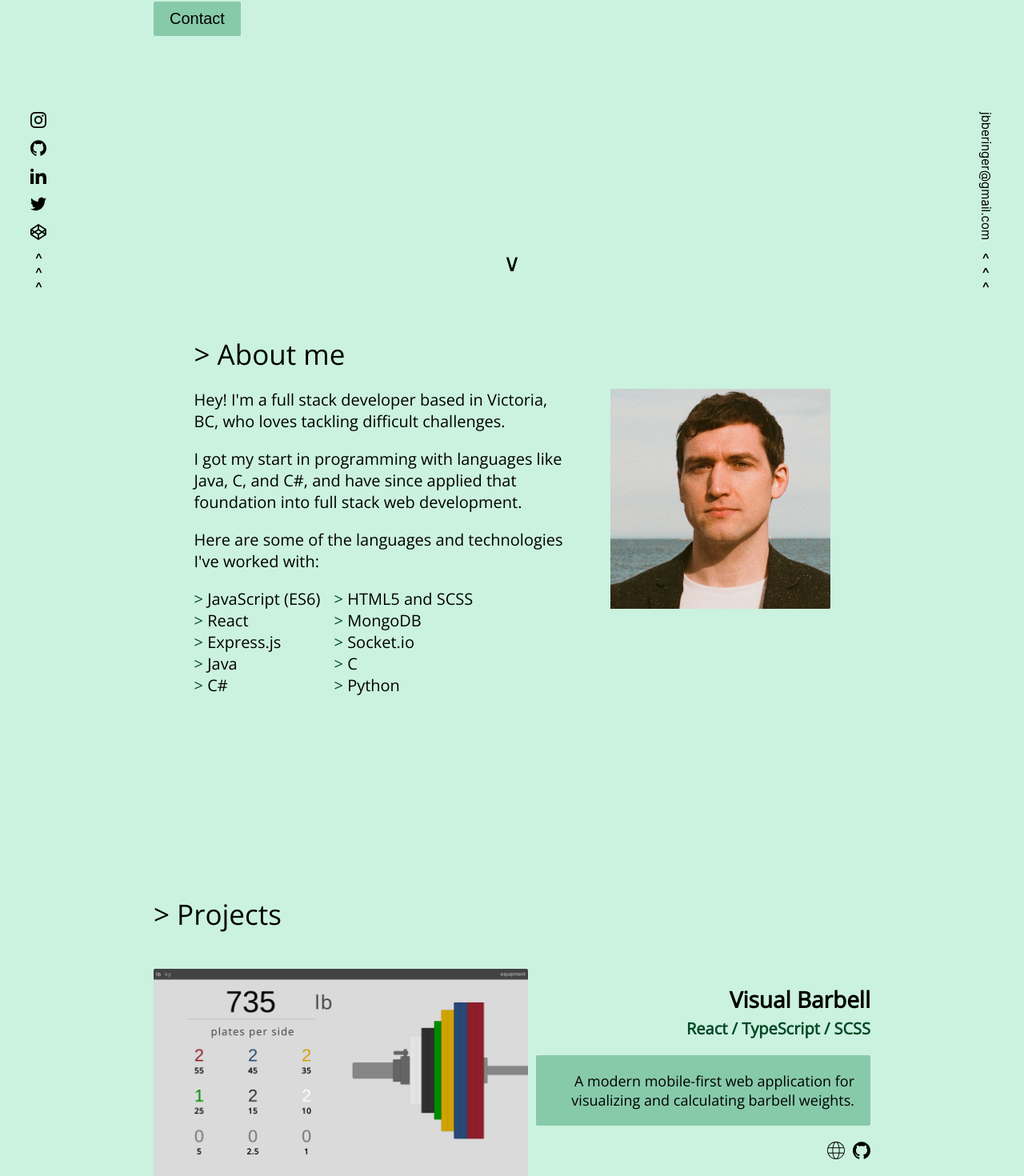
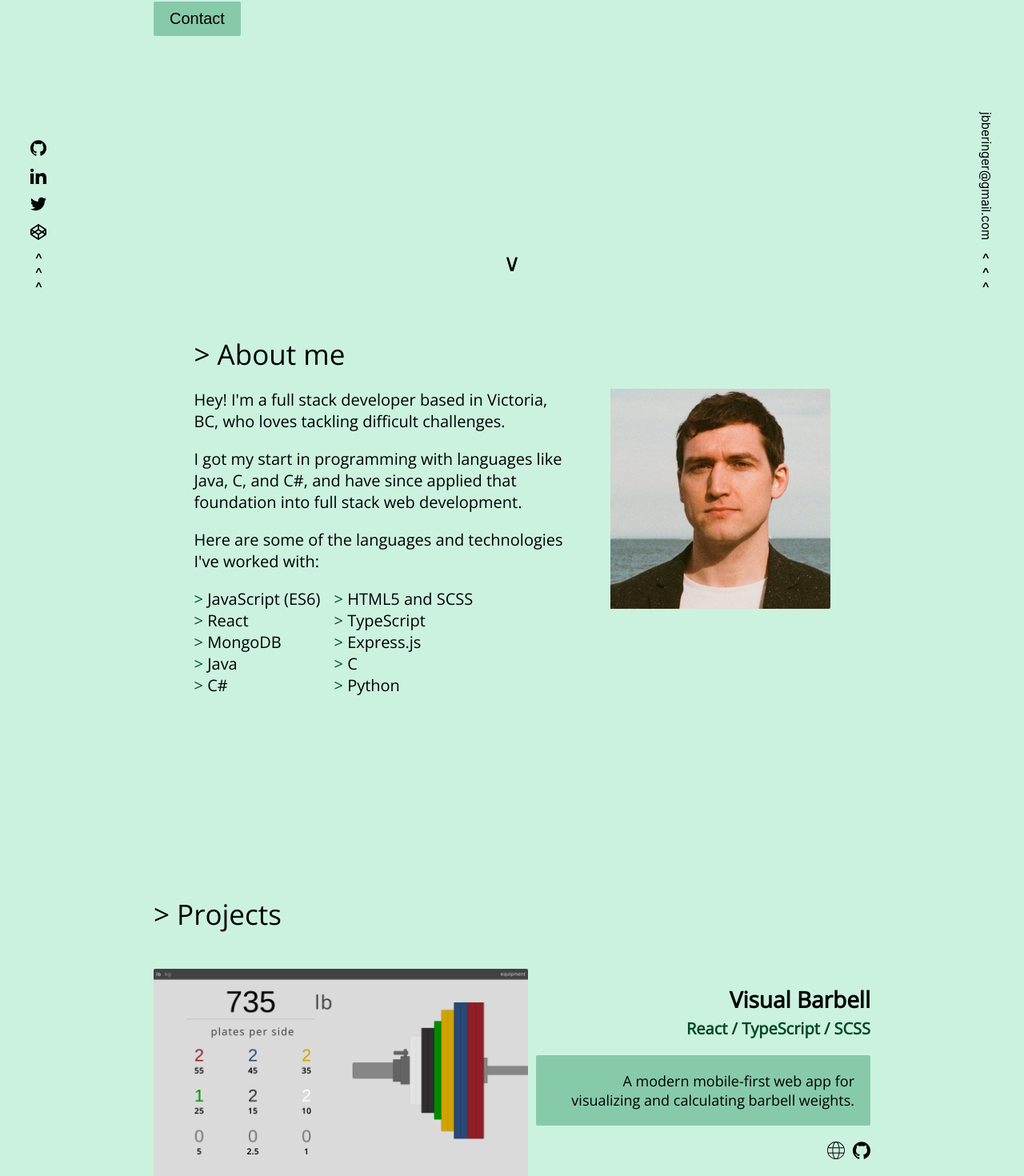
Before and after one commit to jbberinger/personal-website, a React (Create React App) app: page / in a window 1280 px wide. Shown: the part 431-1901 px from the top of the page at 80% size. Built offline with nearby package versions, Linux system fonts and the light colour scheme.

Commit message:
update social media links and fix ui bugs

```diff
--- a/src/components/about.js
+++ b/src/components/about.js
@@ -17,7 +17,7 @@ const AboutSection = ({ isVisible }) =>
                   <p>Here are some of the languages and technologies I've worked with:</p>
                 </div>
                 <ul className="about-list">
-                  {['JavaScript (ES6)', 'HTML5 and SCSS', 'React', 'MongoDB', 'Express.js', 'Socket.io', 'Java', 'C', 'C#', 'Python'].map(e => <li>{e}</li>)}
+                  {['JavaScript (ES6)', 'HTML5 and SCSS', 'React', 'TypeScript', 'MongoDB', 'Express.js', 'Java', 'C', 'C#', 'Python'].map(e => <li>{e}</li>)}
                 </ul>
               </div>
               <div className="about-img-container">
--- a/src/components/footer.js
+++ b/src/components/footer.js
@@ -10,7 +10,6 @@ const Footer = () =>
   <footer id='footer'>
     <a href="https://github.com/jbberinger/personal-website" target="_blank" rel="noopener noreferrer">Designed & Built by Justin Beringer</a>
     <div className="footer-icon-container">
-      <a href="https://www.instagram.com/justin.beringer/" target="_blank" rel="noopener noreferrer"><img src={instagram} className="footer-icon" alt="instagram icon" /></a>
       <a href="https://github.com/jbberinger/" target="_blank" rel="noopener noreferrer"><img src={github} className="footer-icon" alt="github icon" /></a>
       <a href="https://www.linkedin.com/in/justin-beringer/" target="_blank" rel="noopener noreferrer"><img src={linkedin} className="footer-icon" alt="linkedin icon" /></a>
       <a href="https://twitter.com/JustinBeringer" target="_blank" rel="noopener noreferrer"><img src={twitter} className="footer-icon" alt="twitter icon" /></a>
--- a/src/components/projects.js
+++ b/src/components/projects.js
@@ -3,7 +3,6 @@ import { TransitionGroup, CSSTransition } from 'react-transition-group';
 import github from './icons/github.svg';
 import codepen from './icons/codepen.svg';
 import glitch from './icons/glitch.svg';
-import link from './icons/link.svg';
 import globe from './icons/globe.svg';
 import visualbarbell from './images/VisualBarbell.png'
 import markdown from './images/MarkdownApp.png';
@@ -22,9 +21,9 @@ const ProjectsSection = ({ isVisible }) =>
               <div className="project-text-right">
                 <h3>Visual Barbell</h3>
                 <h4>React / TypeScript / SCSS </h4>
-                <div className="condensed" id="project-2">
+                <div className="condensed" id="project-1">
                   <article className="project-description-right">
-                    A modern mobile-first web application for visualizing and calculating barbell weights.
+                    A modern mobile-first web app for visualizing and calculating barbell weights.
                   </article>
                 </div>
                 <div className="project-buttons-right">
@@ -51,7 +50,7 @@ const ProjectsSection = ({ isVisible }) =>
               <div className="project-text-left">
                 <h3>Markdown Previewer</h3>
                 <h4>JavaScript / React / SCSS / Marked.js</h4>
-                <div className="condensed" id="project-1">
+                <div className="condensed" id="project-2">
                   <article className="project-description-left">
                     A web application for previewing github flavoured markdown using the Marked.js parser.
                   </article>
@@ -73,7 +72,7 @@ const ProjectsSection = ({ isVisible }) =>
               <div className="project-text-right">
                 <h3>URL Shortener API</h3>
                 <h4>JavaScript / Node.js / Express.js / MongoDB</h4>
-                <div className="condensed" id="project-2">
+                <div className="condensed" id="project-3">
                   <article className="project-description-right">
                     A microservice for shortening URLs using MongoDB and a RESTful API.
                   </article>
--- a/src/components/sidebarLeft.js
+++ b/src/components/sidebarLeft.js
@@ -1,6 +1,5 @@
 import React from 'react';
 import { CSSTransition } from 'react-transition-group';
-import instagram from './icons/instagram.svg';
 import linkedin from './icons/linkedin.svg';
 import github from './icons/github.svg';
 import twitter from './icons/twitter.svg';
@@ -10,7 +9,6 @@ const SideBarLeft = ({ mounted }) =>
   <div id="sidebar-left">
     <CSSTransition timeout={3000} classNames="fadein" in={mounted}>
       <ul>
-        <li><a href="https://www.instagram.com/justin.beringer/" target="_blank" rel="noopener noreferrer"><img src={instagram} className="social-icon" alt="instagram icon" /></a></li>
         <li><a href="https://github.com/jbberinger/" target="_blank" rel="noopener noreferrer"><img src={github} className="social-icon" alt="github icon" /></a></li>
         <li><a href="https://www.linkedin.com/in/justin-beringer/" target="_blank" rel="noopener noreferrer"><img src={linkedin} className="social-icon" alt="linkedin icon" /></a></li>
         <li><a href="https://twitter.com/JustinBeringer" target="_blank" rel="noopener noreferrer"><img src={twitter} className="social-icon" alt="twitter icon" /></a></li>
--- a/src/styles/App.scss
+++ b/src/styles/App.scss
@@ -575,13 +575,13 @@ footer a:hover {
   }
 
   #project-1 {
+    background-image: url("../components/images/VisualBarbell.png");
+  }
+  #project-2 {
     background-image: url("../components/images/MarkdownApp.png");
   }
-  #project-2 {
+  #project-3 {
     background-image: url("../components/images/urlshortener.png");
-  }
-  #project-3 {
-    background-image: url("../components/images/PowerliftingApp.png");
   }
   #project-4 {
     background-image: url("../components/images/SnakeApp.png");
```
